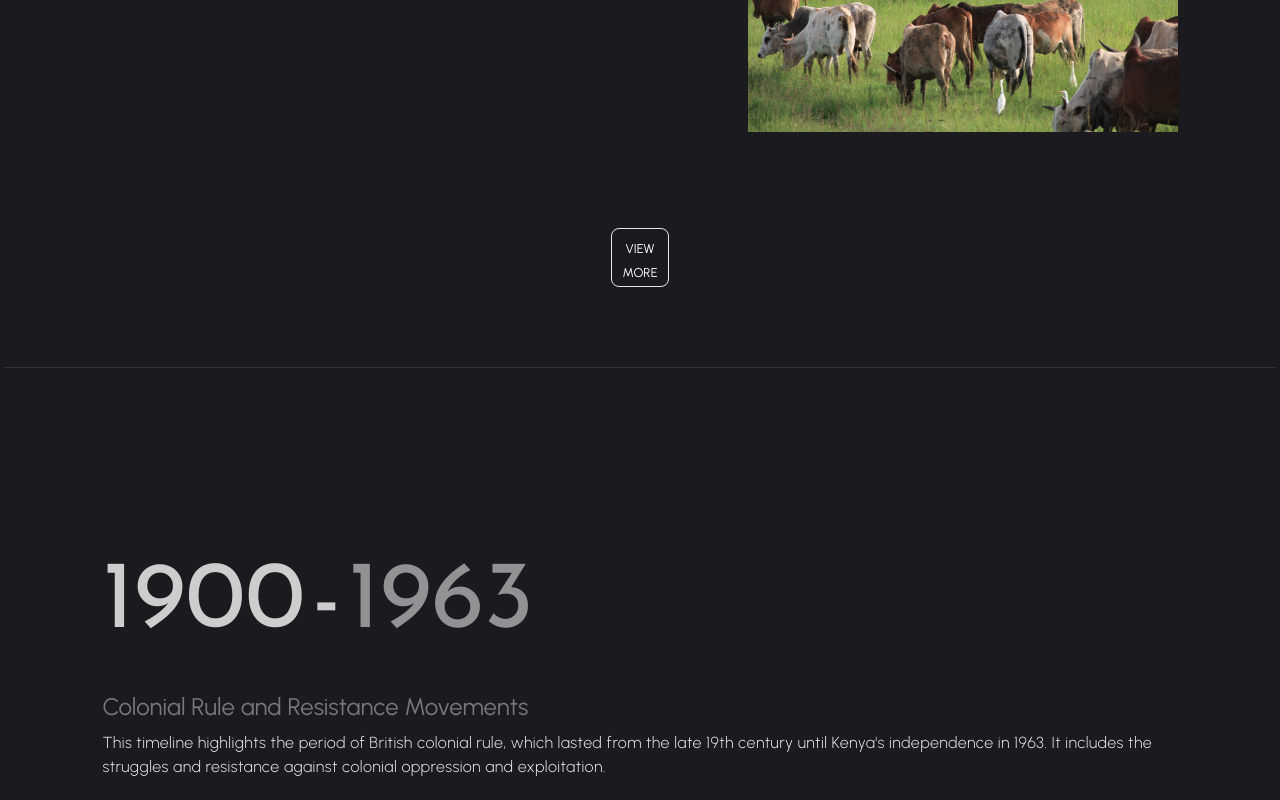
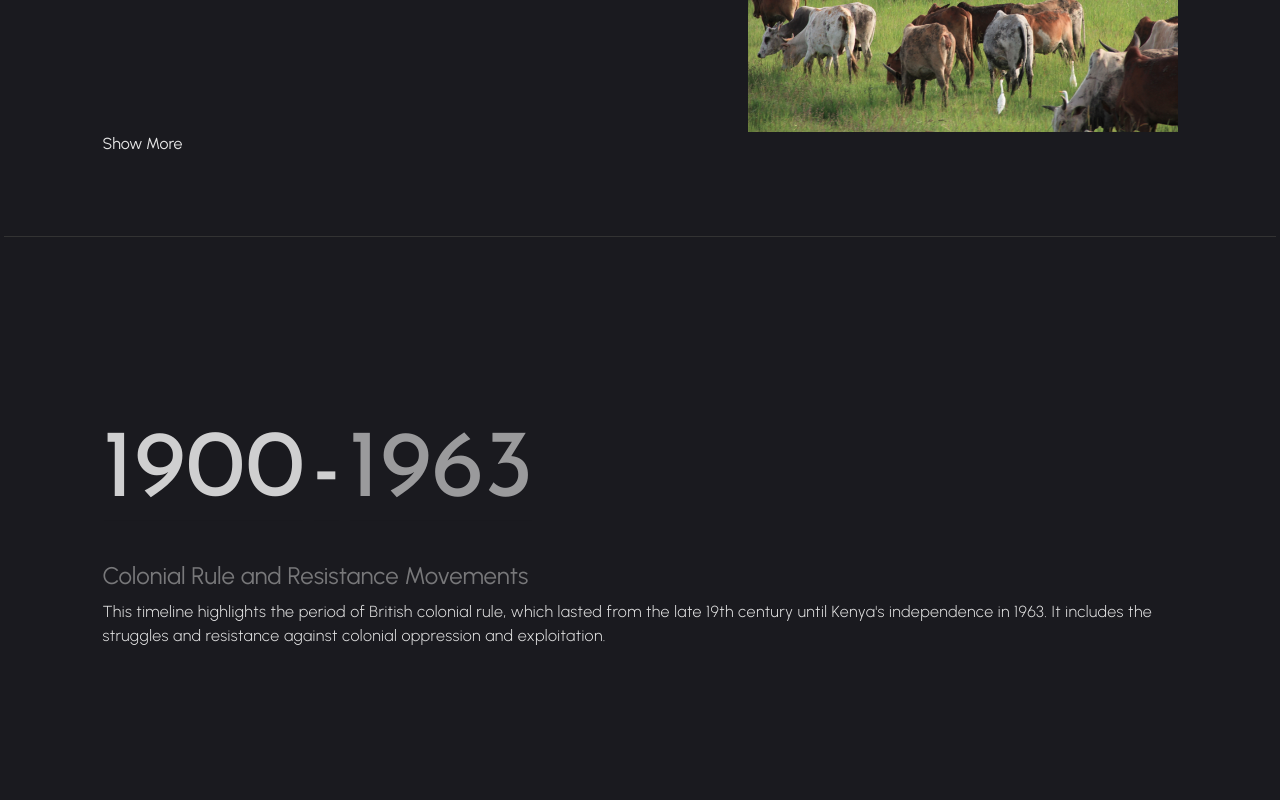
Before and after one commit to jmoseka/jamhuriday, a Next.js app: page / in a window 1280 px wide. Shown: the part 2020-2820 px from the top of the page. Built offline with nearby package versions, Linux system fonts and the light colour scheme.

Commit message:
to be continued , try grid?

```diff
--- a/components/PreSection.js
+++ b/components/PreSection.js
@@ -46,6 +46,16 @@ function PreSection() {
         }
     }
 
+    const [displayedItems, setDisplayedItems] = useState(2);
+
+    const handleShowMore = () => {
+        setDisplayedItems(items.length);
+    };
+
+    const handleShowLess = () => {
+        setDisplayedItems(2);
+    };
+
     const renderCard = () => {
         const startIndex = (currentPage - 1) * cardsPerPage;
         const endIndex = Math.min(startIndex + cardsPerPage, totalCards);
@@ -68,27 +78,54 @@ function PreSection() {
     }
 
     return (
+
         <>
-            <div className="section-body flex flex-col gap-16 md:flex-row md:justify-between md:gap-10">
-                {renderCard()}
-            </div>
+           <div className="section-body flex flex-col gap-16 md:flex-row md:justify-between md:gap-10">
+  {items.slice(0, displayedItems).map((item, index) => (
+    <div
+      key={index}
+      className={`w-full ${index % 2 !== 0 ? 'md:pt-40 2xl:pt-[12.1vw] md:w-[40%]' : 'md:w-[50%]'} ${
+        index % 2 !== 0 && index !== 0 ? 'md:ml-[5%]' : '' // Add margin for odd index and not the first item
+      }`}
+    >
+      <PreCard
+        order={index % 2 === 0 ? '2' : ''}
+        title={item.title}
+        desc={item.desc}
+        img={item.img}
+      />
+    </div>
+  ))}
+</div>
+{displayedItems === 2 ? (
+  <button onClick={handleShowMore}>Show More</button>
+) : (
+  <button onClick={handleShowLess}>Show Less</button>
+)}
 
-            <div className={`pt-12 md:pt-24  flex justify-center`}>
+        </>
 
-                {
-                    currentPage === 1 ?
-                        <div className='w-fit'>
-                            <button onClick={() => nextPage()} type='button' className='button'>VIEW MORE</button>
-                        </div>
-                        :
-                        <div>
-                            <button onClick={() => prevPage()} type='button' className='button'>PREV</button>
-                        </div>
-                }
+        // <>
+        //     <div className="section-body flex flex-col gap-16 md:flex-row md:justify-between md:gap-10">
+        //         {renderCard()}
+        //     </div>
+
+        //     <div className={`pt-12 md:pt-24  flex justify-center`}>
+
+        //         {
+        //             currentPage === 1 ?
+        //                 <div className='w-fit'>
+        //                     <button onClick={() => nextPage()} type='button' className='button'>VIEW MORE</button>
+        //                 </div>
+        //                 :
+        //                 <div>
+        //                     <button onClick={() => prevPage()} type='button' className='button'>VIEW LESS</button>
+        //                 </div>
+        //         }
 
 
-            </div>
-        </>
+        //     </div>
+        // </>
     )
 }
 
```
